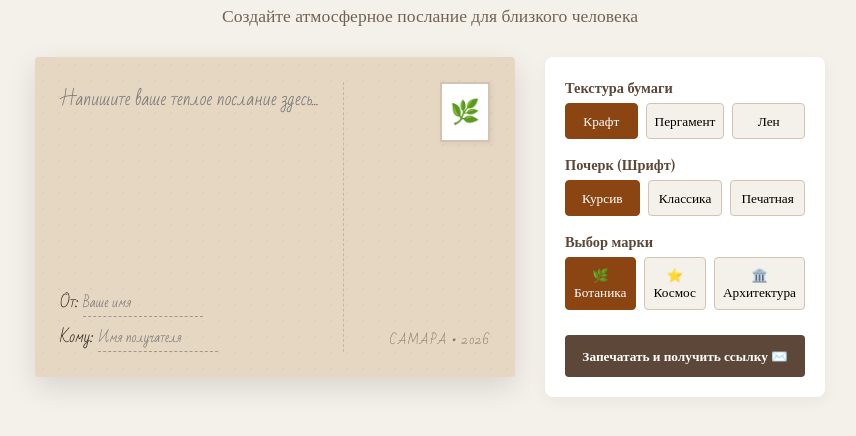
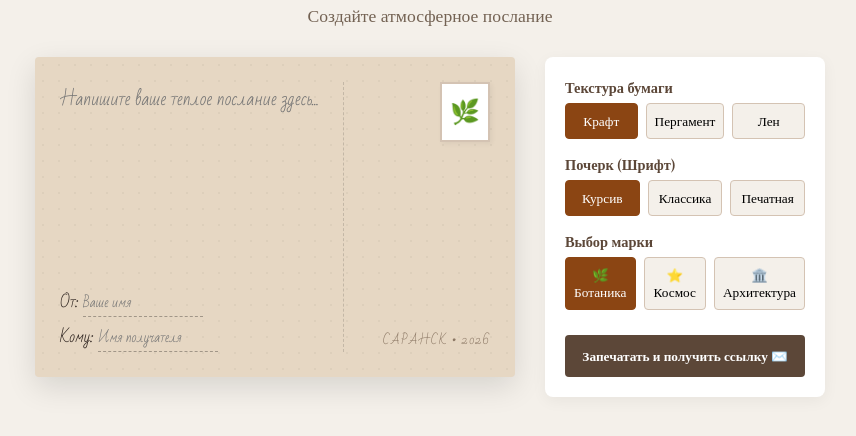
Before and after one commit to ZlataSkkkk/Postcard-studio, a plain HTML site: page index.html in a window 1280 px wide. Shown: the part 226-662 px from the top of the page, without its empty margins (210-1066 px from the left). Drawn offline with nearby package versions, Linux system fonts and the light colour scheme; a web font is replaced by a local one.

Commit message:
Revise index.html for vintage postcard atelier
Updated the content and structure of the HTML document for the vintage postcard atelier.

```diff
--- a/index.html
+++ b/index.html
@@ -14,7 +14,7 @@
     <div id="creator-view" class="container">
         <header>
             <h1>Почтовое ателье</h1>
-            <p>Создайте атмосферное послание для близкого человека</p>
+            <p>Создайте атмосферное послание</p>
         </header>
 
         <main class="workspace">
@@ -30,7 +30,7 @@
                     </div>
                     <div class="right-side">
                         <div class="stamp stamp-botanical">🌿</div>
-                        <div class="postmark">Самара • 2026</div>
+                        <div class="postmark">Саранск • 2026</div>
                     </div>
                 </div>
             </div>
```
